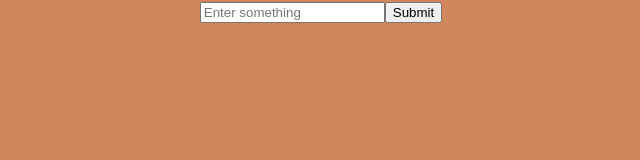
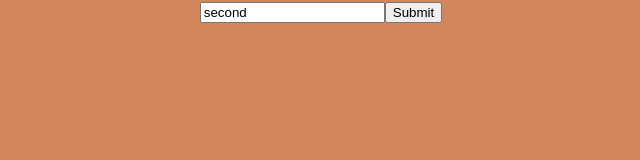
Before and after one commit to brandongoode22/ReactAppChallenge, a React (Create React App) app: page / in a window 1280 px wide. Shown: the top 160 px of the page, without its empty margins (319-959 px from the left). Built offline with nearby package versions, Linux system fonts and the light colour scheme.

Commit message:
useState changes

```diff
--- a/src/App.tsx
+++ b/src/App.tsx
@@ -1,4 +1,4 @@
-import React from 'react';
+import React, { useState } from 'react';
 import './App.css';
 import Homepage from './Components/Homepage';
 import InputField from './Components/InputField';
@@ -7,9 +7,12 @@ let name: string = "Brandon";
 
 
 const App: React.FC = () => {
+  const [todo, settodo] = useState<string>("second")
+
+  console.log(todo);
   return (
     <div className="App">
-   <InputField></InputField>
+   <InputField todo={todo} settodo={settodo}></InputField>
     </div>
   );
 }
--- a/src/Components/InputField.tsx
+++ b/src/Components/InputField.tsx
@@ -1,9 +1,17 @@
 import React from 'react'
 
-const InputField = () => {
+interface Props{
+  todo: string,
+  settodo: React.Dispatch<React.SetStateAction<string>>
+}
+
+const InputField: React.FC<Props>= ({todo, settodo}) => {
   return (
     <form className="input">
-        <input type="input" placeholder='Enter something'></input>
+        <input type="input"
+        value={todo}
+        onChange={(e) => settodo(e.target.value)}
+         placeholder='Enter something'></input>
         <button type="submit">Submit</button>
     </form>
   )
```
Also changed, not shown: src/Components/Homepage.tsx (+7 -5 lines).
